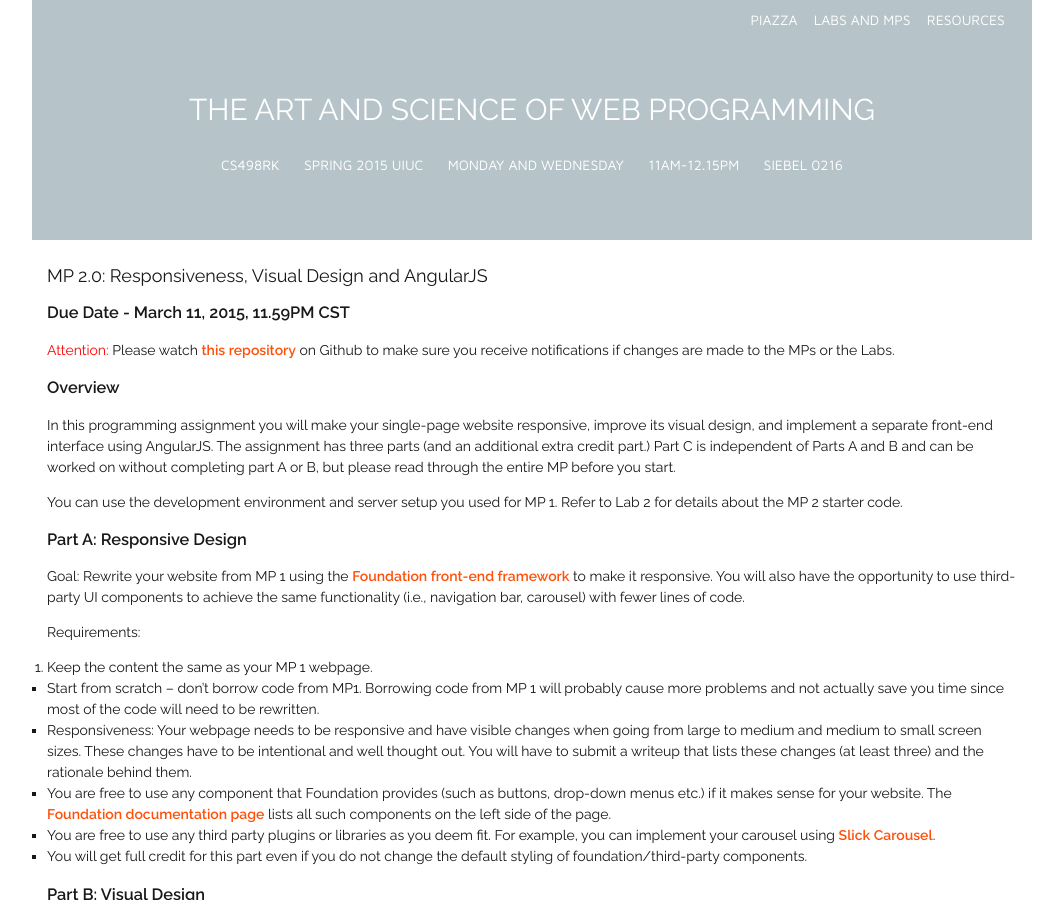
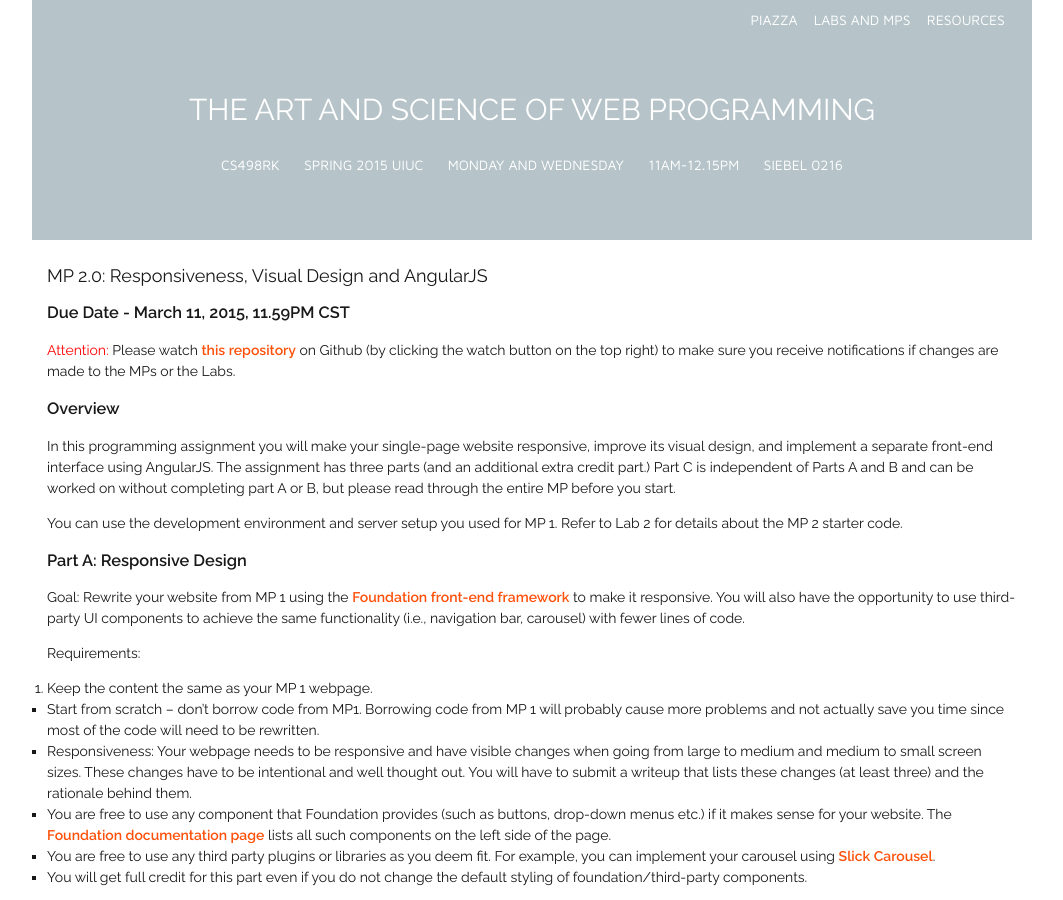
Before and after one commit to biplabdeka/fa2016, a Jekyll site: the page built from _posts/2015-2-23-MP-2.md, in a window 1280 px wide and 900 px high. Shown: the whole window, without its empty margins (108-1171 px from the left). Built offline with Jekyll 4.4.1, drawn with Linux system fonts in a browser that asks for light colours; nearby versions of some CDN libraries; Markdown is read by kramdown in place of the engine named in the settings.

Commit message:
Update 2015-2-23-MP-2.md

```diff
--- a/_posts/2015-2-23-MP-2.md
+++ b/_posts/2015-2-23-MP-2.md
@@ -6,7 +6,7 @@
 ---
 ### Due Date - March 11, 2015, 11.59PM CST
 
-<span style="color: red"> Attention: </span> Please watch [this repository](https://github.com/uiuc-web-programming/sp2015) on Github to make sure you receive notifications if changes are made to the MPs or the Labs.
+<span style="color: red"> Attention: </span> Please watch [this repository](https://github.com/uiuc-web-programming/sp2015) on Github (by clicking the watch button on the top right) to make sure you receive notifications if changes are made to the MPs or the Labs.
 
 ###Overview
 In this programming assignment you will make your single-page website responsive, improve its visual design, and implement a separate front-end interface using AngularJS. The assignment has three parts (and an additional extra credit part.) Part C is independent of Parts A and B and can be worked on without completing part A or B, but please read through the entire MP before you start.
```
